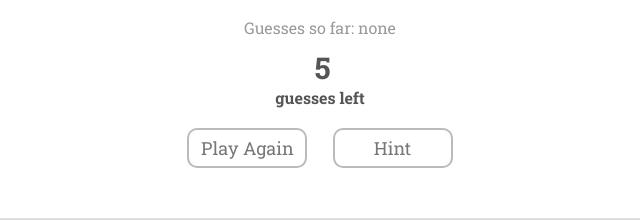
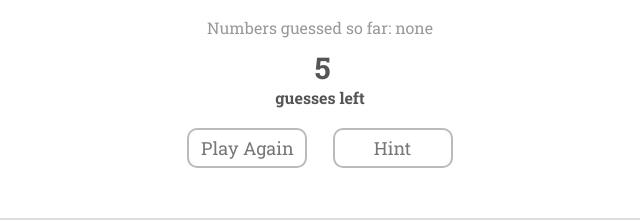
Before and after one commit to Dielentheis/GuessingGame, a plain HTML site: page index.html in a window 1280 px wide. Shown: the part 477-697 px from the top of the page, 320-960 px from the left. Drawn offline with nearby package versions, Linux system fonts and the light colour scheme.

Commit message:
Renamed .html file

```diff
--- a/guessinggame.html
+++ b/index.html
@@ -36,7 +36,7 @@
 		<button id="guessBtn" class="bigBtn">Guess!</button> <br>
 
 		<div class="guessesSoFar" id="guessesSoFar">
-			Guesses so far: none
+			Numbers guessed so far: none
 		</div><br>
 
 		<div class="guessesLeft" id="gL">
```
